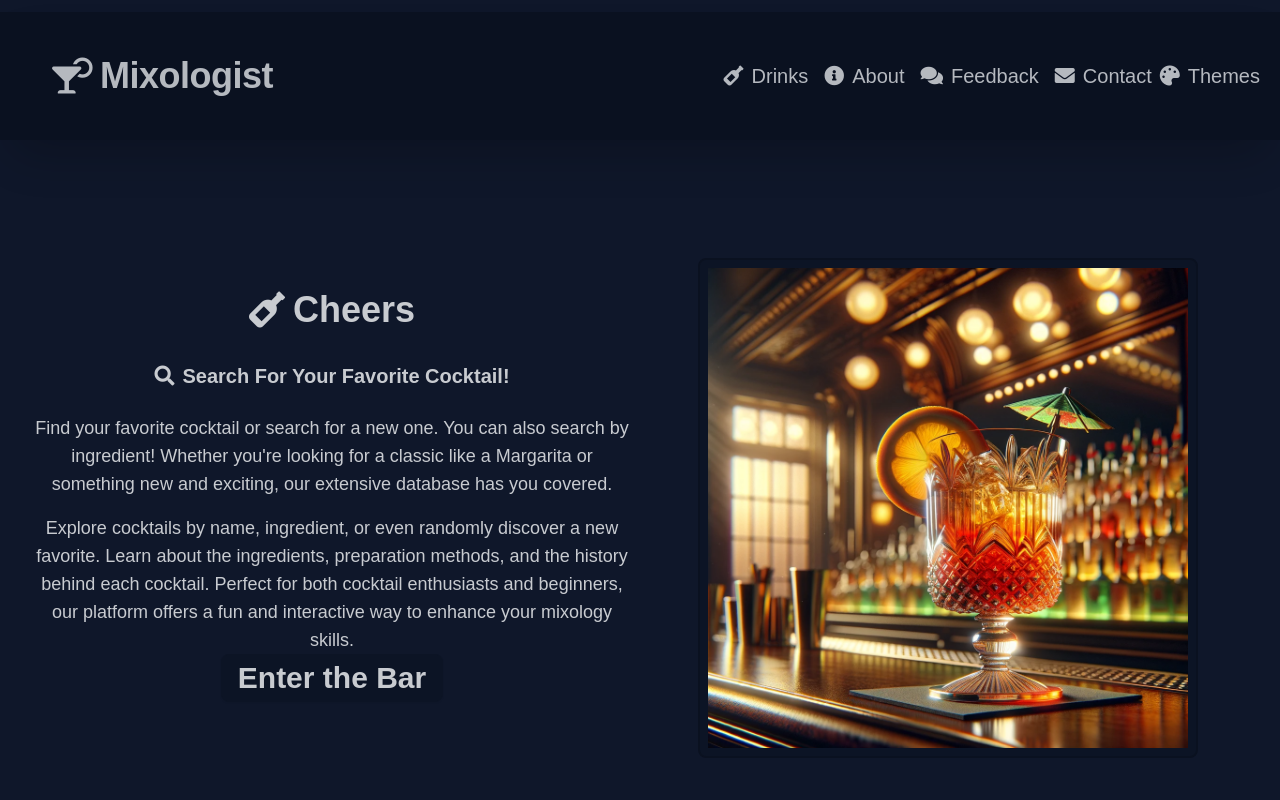
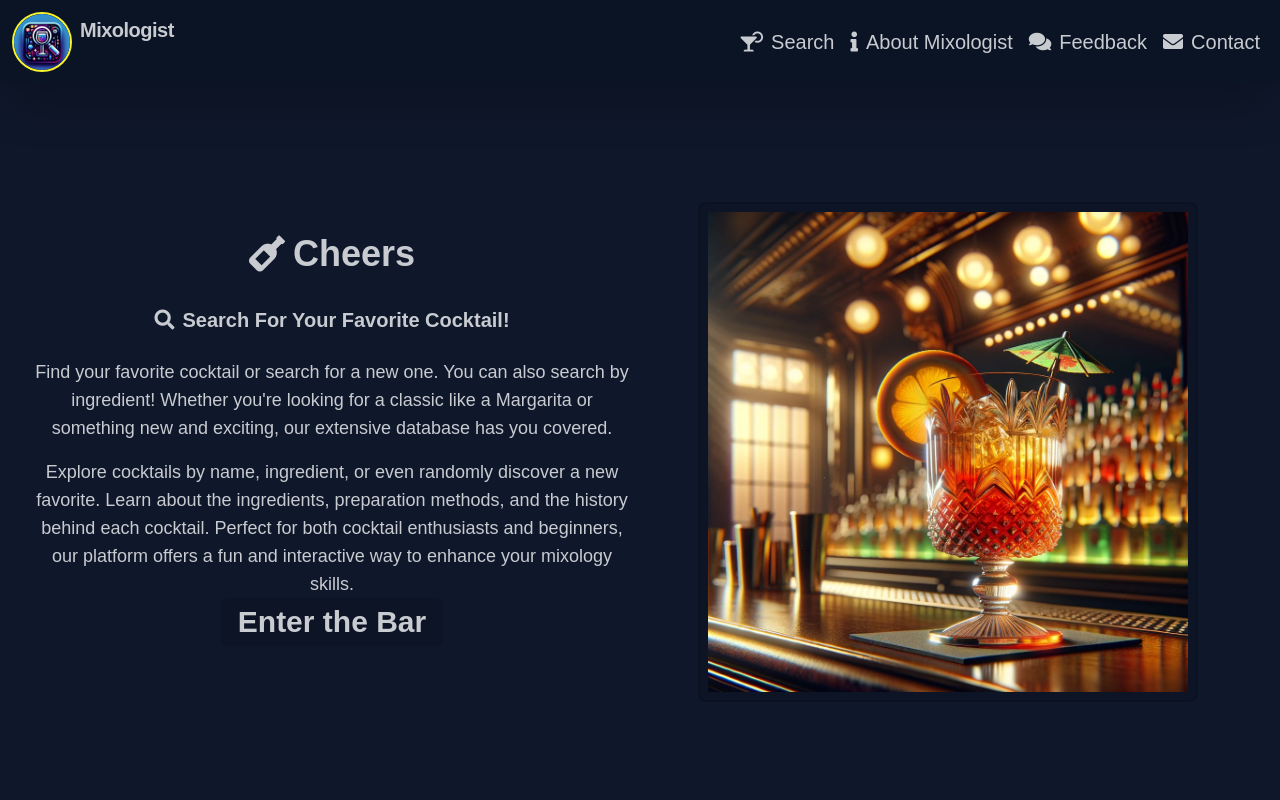
Before and after one commit to RW2023/mixologist, a Next.js app: page / in a window 1280 px wide. Shown: the top 800 px of the page. Built offline with nearby package versions, Linux system fonts and the light colour scheme.

Commit message:
Add navbar logo and animation

```diff
--- a/src/Components/ui/Navbar.tsx
+++ b/src/Components/ui/Navbar.tsx
@@ -1,40 +1,98 @@
-//src/Components/ui/Navbar.tsx
+/* eslint-disable @next/next/no-img-element */
 'use client';
+
 import { useState } from 'react';
 import Link from 'next/link';
-import Heading from '@/Components/ui/Heading';
+import SubHeading from './SubHeading';
+// import DarkModeToggle from './DarkModeToggle';
+import { motion, useAnimation } from 'framer-motion';
 import Image from 'next/image';
 
 const Navbar = () => {
   const [isOpen, setIsOpen] = useState(false);
 
+  // Function to close the navbar
+  const closeNavbar = () => {
+    setIsOpen(false);
+  };
+
+ const variants = {
+   hidden: { opacity: 0 },
+   show: {
+     opacity: 1,
+     transition: {
+       duration: 0.5,
+     },
+   },
+ };
+
+ const buttonVariants = {
+   open: {
+     rotate: 180,
+     scale: 1.2,
+     transition: {
+       duration: 0.6,
+     },
+   },
+   closed: {
+     rotate: 0,
+     scale: 1,
+     transition: {
+       duration: 0.6,
+     },
+   },
+ };
+
+ const buttonControls = useAnimation();
+
+   const toggleNavbar = () => {
+     setIsOpen(!isOpen);
+     buttonControls.start(isOpen ? 'closed' : 'open');
+   };
+
   return (
-    <nav
-      className="flex items-center justify-between flex-wrap p-3 navbar mt-3 sticky top-0 z-20 bg-base-300 opacity-90 mb-0 shadow-2xl"
+    <motion.nav
+      className="flex items-center justify-between flex-wrap p-3 navbar mt-0 sticky top-0 z-20 bg-base-200 shadow-2xl bg-opacity-90"
       style={{ fontFamily: "'Poppins', sans-serif" }}
+      initial="hidden"
+      animate="show"
+      variants={variants}
     >
       <div className="flex items-center flex-shrink-0 text-2xl mr-6">
-        <div className="mr-2">
-
-        </div>
         <Link href="/">
-          <span className="font-semibold text-xl tracking-tight cursor-pointer">
-            <div>
-              <Heading title="Mixologist" iconClass="fas fa-cocktail" />
+          <span
+            onClick={closeNavbar}
+            className="font-semibold text-xl tracking-tight cursor-pointer"
+          >
+            <div className="flex items-center">
+              {' '}
+              {/* Logo Image */}
+              <Image
+                src={'/images/navLogo.png'}
+                alt="Mixologist Logo"
+                width="60"
+                height="60"
+                className="rounded-full border-2 border-button mr-2"
+              />
+              {/* SubHeading */}
+              <SubHeading title="mixologist" />
             </div>
           </span>
         </Link>
       </div>
       <div className="block lg:hidden">
-        <button
+        <motion.button
           type="button"
-          onClick={() => setIsOpen(!isOpen)}
-          className="text-3xl inline-flex items-center justify-center p-2 rounded-md hover:bg-button hover:text-buttonText focus:outline-1 focus:ring-2 focus:ring-inset focus:ring-buttonText text-base-content"
+          onClick={toggleNavbar}
+          className="text-4xl inline-flex items-center justify-center p-2 rounded-md hover:bg-button hover:text-buttonText focus:outline-none focus:ring-2 focus:ring-inset focus:ring-buttonText text-base-content"
+          animate={buttonControls}
+          variants={buttonVariants}
+          initial="closed"
         >
           {isOpen ? (
             <svg
               xmlns="http://www.w3.org/2000/svg"
-              className="h-8 w-8"
+              className="h-10 w-10"
               fill="none"
               viewBox="0 0 24 24"
               stroke="currentColor"
@@ -49,7 +107,7 @@ const Navbar = () => {
           ) : (
             <svg
               xmlns="http://www.w3.org/2000/svg"
-              className="h-8 w-8"
+              className="h-10 w-10"
               fill="none"
               viewBox="0 0 24 24"
               stroke="currentColor"
@@ -62,7 +120,7 @@ const Navbar = () => {
               />
             </svg>
           )}
-        </button>
+        </motion.button>
       </div>
       <div
         className={`${
@@ -70,34 +128,42 @@ const Navbar = () => {
         } w-full lg:flex lg:items-center lg:w-auto lg:justify-end`}
       >
         <div className="text-sm lg:flex-grow">
-          <Link href={'/search'}>
-            <span className="block mt-4 lg:inline-block lg:mt-0 text-strokeLight text-xl hover:text-strokeDark mr-4 cursor-pointer">
-              <i className="fas fa-wine-bottle mr-2"></i>Drinks
+          <Link href="/search">
+            <span
+              onClick={closeNavbar}
+              className="block mt-4 lg:inline-block lg:mt-0 text-strokeLight text-xl  hover:underline mr-4 cursor-pointer"
+            >
+              <i className="fas fa-cocktail mr-2"></i>Search{' '}
             </span>
           </Link>
           <Link href="/about">
-            <span className="block mt-4 lg:inline-block lg:mt-0 text-strokeLight text-xl hover:text-strokeDark mr-4 cursor-pointer">
-              <i className="fas fa-info-circle mr-2"></i>About
+            <span
+              onClick={closeNavbar}
+              className="block mt-4 lg:inline-block lg:mt-0 text-strokeLight text-xl  hover:underline mr-4 cursor-pointer"
+            >
+              <i className="fas fa-info mr-2"></i>About Mixologist
             </span>
           </Link>
           <Link href="/feedback">
-            <span className="block mt-4 lg:inline-block lg:mt-0 text-strokeLight text-xl hover:text-buttonText mr-4 cursor-pointer">
+            <span
+              onClick={closeNavbar}
+              className="block mt-4 lg:inline-block lg:mt-0 text-strokeLight text-xl hover:underline mr-4 cursor-pointer"
+            >
               <i className="fas fa-comments mr-2"></i>Feedback
             </span>
           </Link>
           <Link href="/contact">
-            <span className="block mt-4 lg:inline-block lg:mt-0 text-strokeLight text-xl hover:text-buttonText cursor-pointer mr-2 border-base-300">
+            <span
+              onClick={closeNavbar}
+              className="block mt-4 lg:inline-block lg:mt-0 text-strokeLight text-xl hover:underline cursor-pointer mr-2"
+            >
               <i className="fas fa-envelope mr-2"></i>Contact
             </span>
           </Link>
-          <Link href="/themes">
-            <span className="block mt-4 lg:inline-block lg:mt-0 text-strokeLight text-xl hover:text-buttonText cursor-pointer mr-2 border-base-300 ease-in-out transition-transform">
-              <i className="fas fa-palette mr-2"></i>Themes
-            </span>
-          </Link>
+          {/* <DarkModeToggle /> */}
         </div>
       </div>
-    </nav>
+    </motion.nav>
   );
 };
 
```
Also changed, not shown: public/images/navLogo.png (added).
